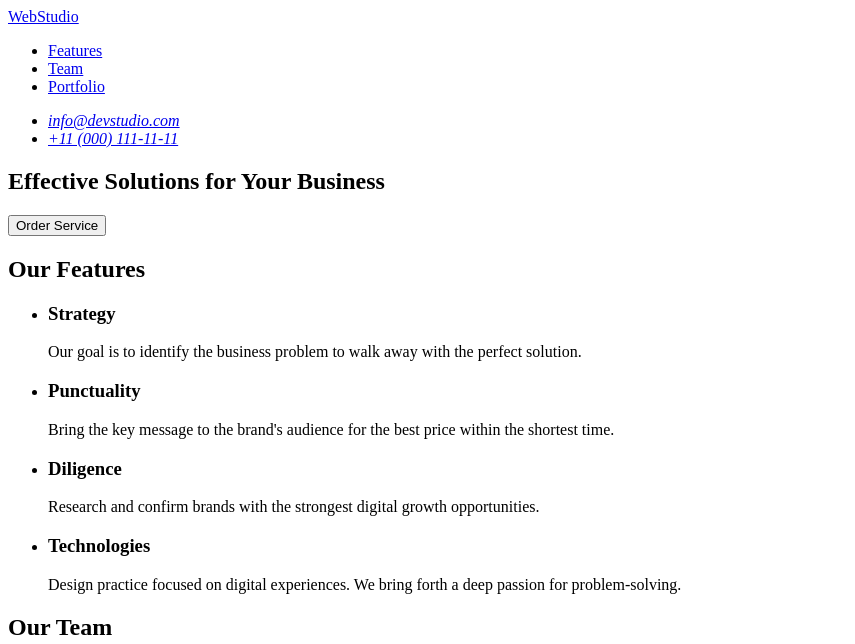
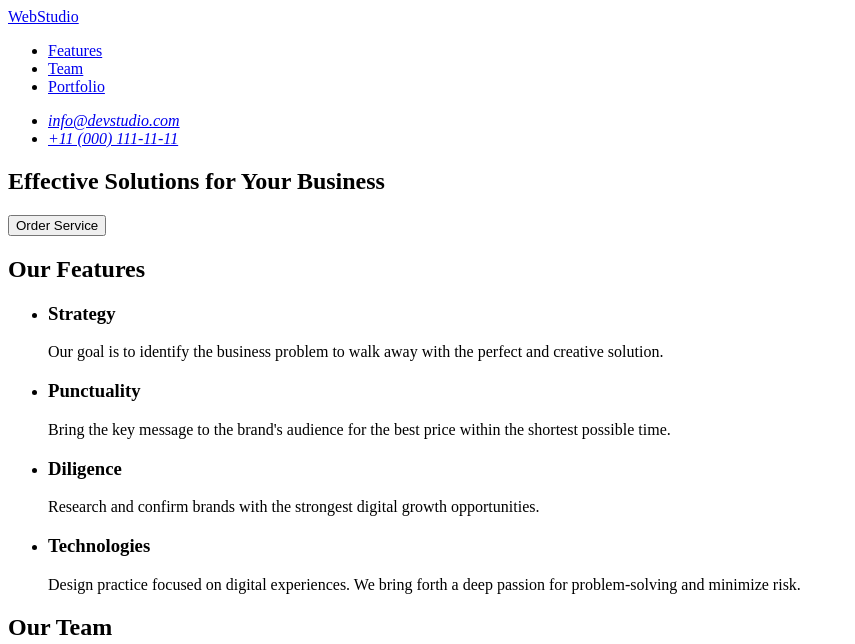
Before and after one commit to YevhenOdnobochko/goit-markup-hw-01, a plain HTML site: page index.html in a window 1280 px wide. Shown: the top 644 px of the page, without its empty margins (0-855 px from the left). Drawn offline with Linux system fonts and the light colour scheme.

Commit message:
fix features typo

```diff
--- a/index.html
+++ b/index.html
@@ -48,14 +48,14 @@
         <li>
             <h3>Strategy</h3>
             <p>
-                Our goal is to identify the business problem to walk away with the perfect solution.
+                Our goal is to identify the business problem to walk away with the perfect and creative solution.
             </p>
         </li>
 
         <li>
             <h3>Punctuality</h3>
             <p>
-                Bring the key message to the brand's audience for the best price within the shortest time.
+                Bring the key message to the brand's audience for the best price within the shortest possible time.
             </p>
         </li>
 
@@ -69,7 +69,7 @@
         <li>
             <h3>Technologies</h3>
             <p>
-                Design practice focused on digital experiences. We bring forth a deep passion for problem-solving.
+                Design practice focused on digital experiences. We bring forth a deep passion for problem-solving and minimize risk.
             </p>
         </li>
     </ul>
```
